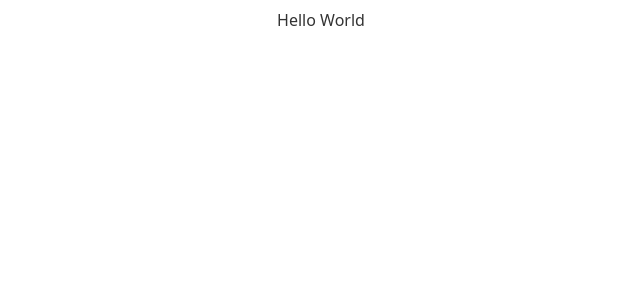
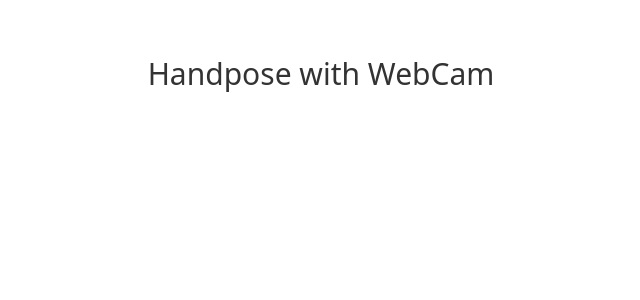
Before and after one commit to raflyfahrezi/handpose-with-ml5, a Svelte app: page / in a window 1280 px wide. Shown: the top 300 px of the page, without its empty margins (319-959 px from the left). Built offline with nearby package versions, Linux system fonts and the light colour scheme.

Commit message:
adding some cdn

```diff
--- a/src/App.svelte
+++ b/src/App.svelte
@@ -1,9 +1,16 @@
-<script>
-</script>
+<svelte:head>
+    <script
+        src="https://cdnjs.cloudflare.com/ajax/libs/p5.js/0.9.0/p5.min.js"></script>
+    <script
+        src="https://cdnjs.cloudflare.com/ajax/libs/p5.js/0.9.0/addons/p5.dom.min.js"></script>
+    <script
+        src="https://unpkg.com/ml5@latest/dist/ml5.min.js"
+        type="text/javascript"></script>
+</svelte:head>
 
 <main>
-    <div class="text-center">
-        <h1>Hello World</h1>
+    <div class="text-center mt-12">
+        <h1 class="text-3xl">Handpose with WebCam</h1>
     </div>
 </main>
 
```
